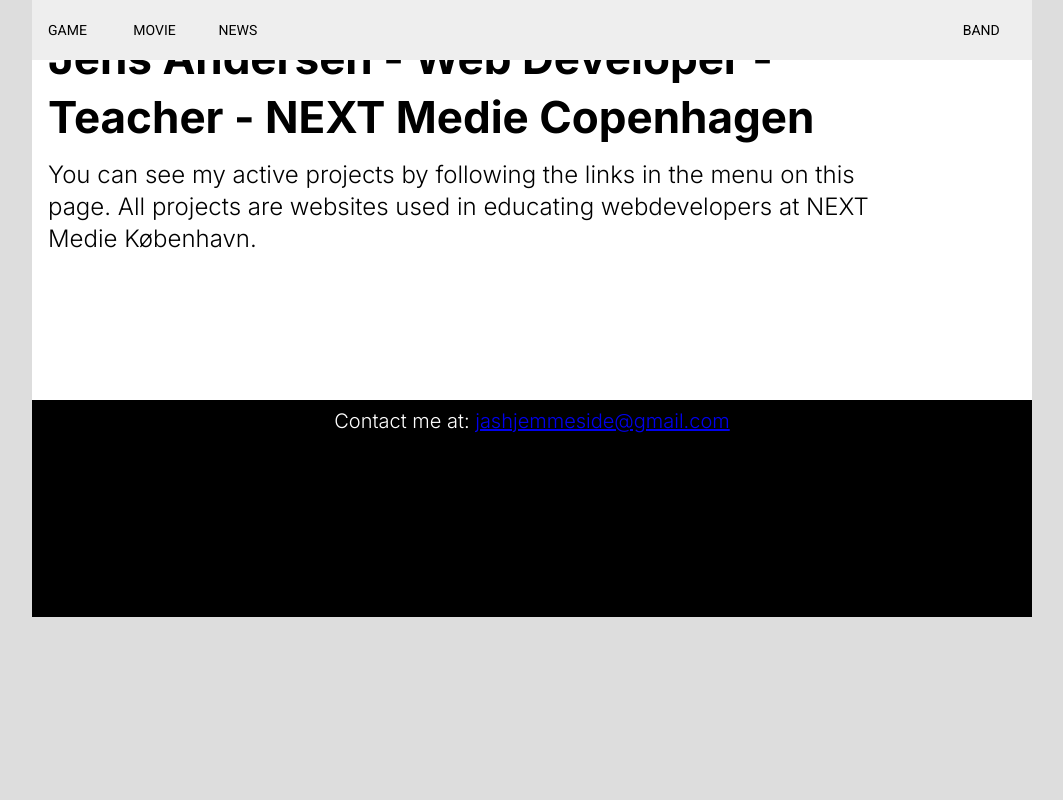
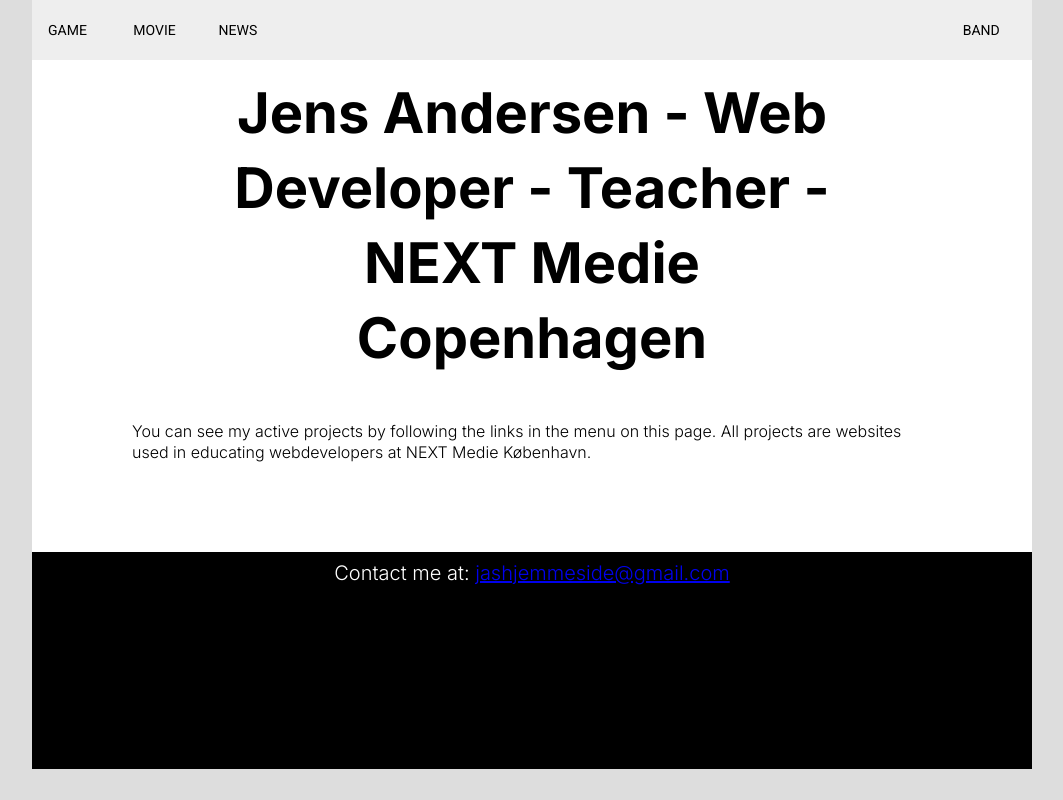
Before and after one commit to JAWE3/jawe3.github.io, a plain HTML site: page index.html in a window 1280 px wide. Shown: the whole page, without its empty margins (108-1171 px from the left). Drawn offline with Linux system fonts and the light colour scheme.

Commit message:
changed html css

```diff
--- a/index.html
+++ b/index.html
@@ -6,12 +6,12 @@
     <title>Welcome to Jens Andersen - Web Development - 2021</title>
     <meta name="viewport" content="width=device-width, initial-scale=1.0">
     <link rel="stylesheet" href="css/global.css">
-    <link rel="stylesheet" href="css/index.css">
+    <link rel="stylesheet" href="css/subscription.css">
     <link href="https://use.fontawesome.com/releases/v5.0.6/css/all.css" rel="stylesheet">
     <script src="js/menu.js" defer></script>
 </head>
 
-<body id="index">
+<body id="subscription">
     <div class="wrapper">
         <header>
             <nav class="greybg">
@@ -28,13 +28,10 @@
                 </ul>
             </nav>
         </header>
-    <main class="home">
-        <section class="secondary-article">
-                <div class="secondary-article__content">
-                    <h2>Jens Andersen - Web Developer - Teacher - NEXT Medie Copenhagen</h2>
-                    <p>You can see my active projects by following the links in the menu on this page. All projects are websites used in educating webdevelopers at NEXT Medie København.</p>
-                </div>
-        </section>
+        <main class="abonnement">
+            <h1>Jens Andersen - Web Developer - Teacher - NEXT Medie Copenhagen</h1>
+            <p>You can see my active projects by following the links in the menu on this page. All projects are websites
+                used in educating webdevelopers at NEXT Medie København.</p>
         </main>
         <footer>
             <p>Contact me at: <a href="mailto:jashjemmeside@gmail.com">jashjemmeside@gmail.com</a></p>
```
Lines whose indentation alone changed are shown as unchanged.
